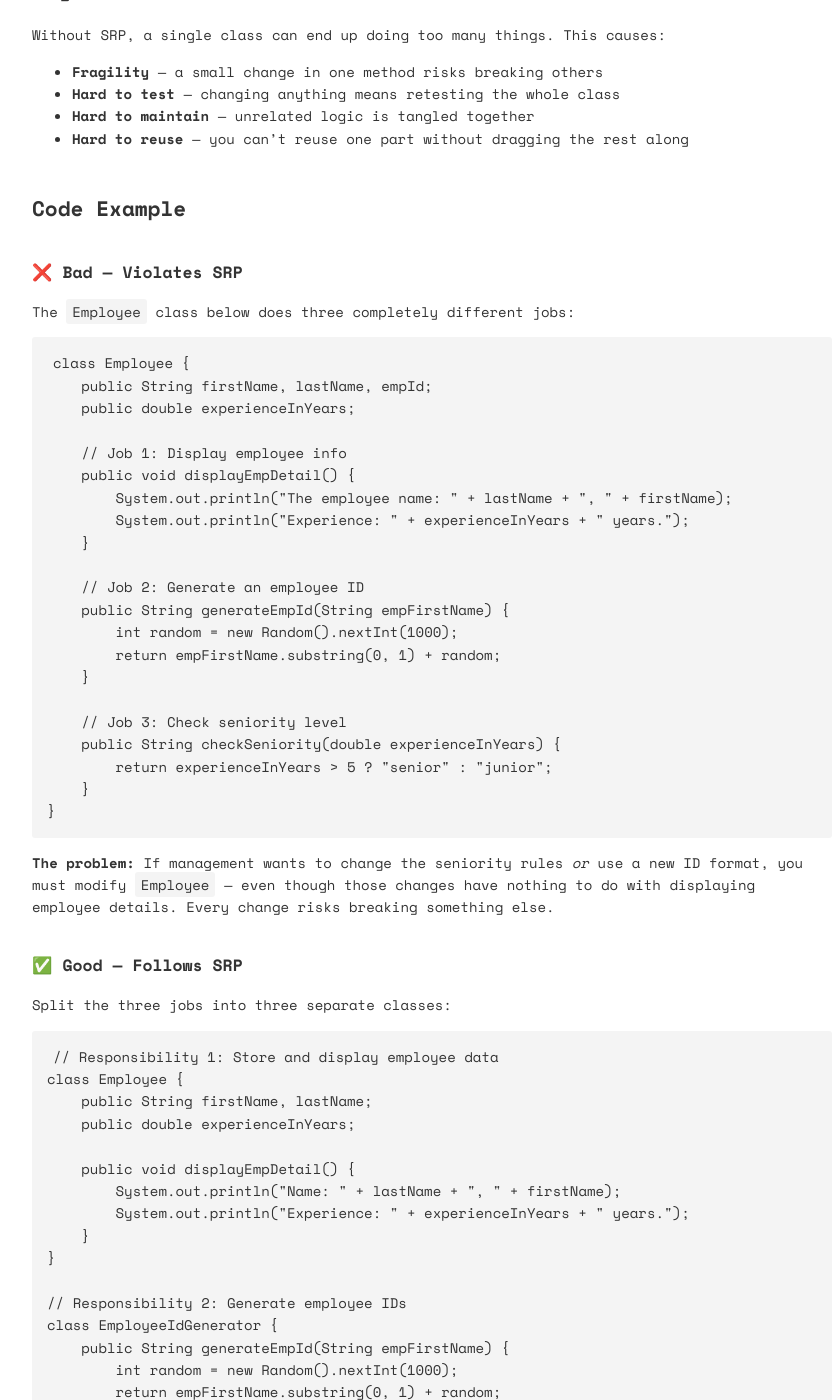
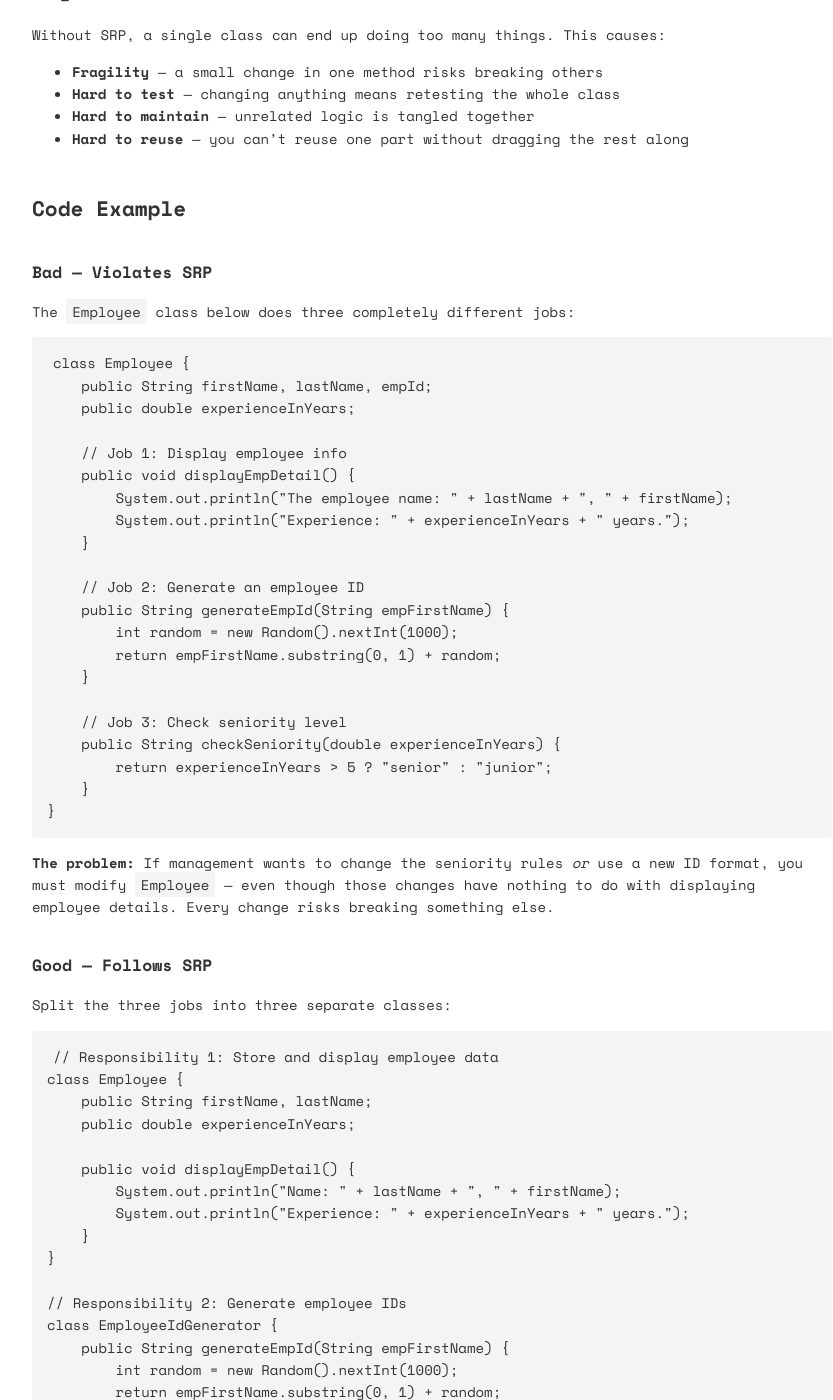
Before and after one commit to etornamklu/etornamklu.github.io, a Jekyll site: the page built from _posts/2026-02-12-Single-Responsibility-Principle-(SRP).md, in a window 1280 px wide and 1400 px high, scrolled down 871 px. Shown: the whole window, without its empty margins (208-1041 px from the left). Built offline with Jekyll 4.4.1, drawn with Linux system fonts in a browser that asks for light colours.

Commit message:
srp ready

```diff
--- a/_posts/2026-02-12-Single-Responsibility-Principle-(SRP).md
+++ b/_posts/2026-02-12-Single-Responsibility-Principle-(SRP).md
@@ -36,7 +36,7 @@ Without SRP, a single class can end up doing too many things. This causes:
 
 ## Code Example
 
-### ❌ Bad — Violates SRP
+### Bad — Violates SRP
 
 The `Employee` class below does three completely different jobs:
 
@@ -67,7 +67,7 @@ class Employee {
 **The problem:** If management wants to change the seniority rules *or* use a new ID format, you must modify `Employee` — even though those changes have nothing to do with displaying employee details. Every change risks breaking something else.
 
 
-### ✅ Good — Follows SRP
+### Good — Follows SRP
 
 Split the three jobs into three separate classes:
 
```
